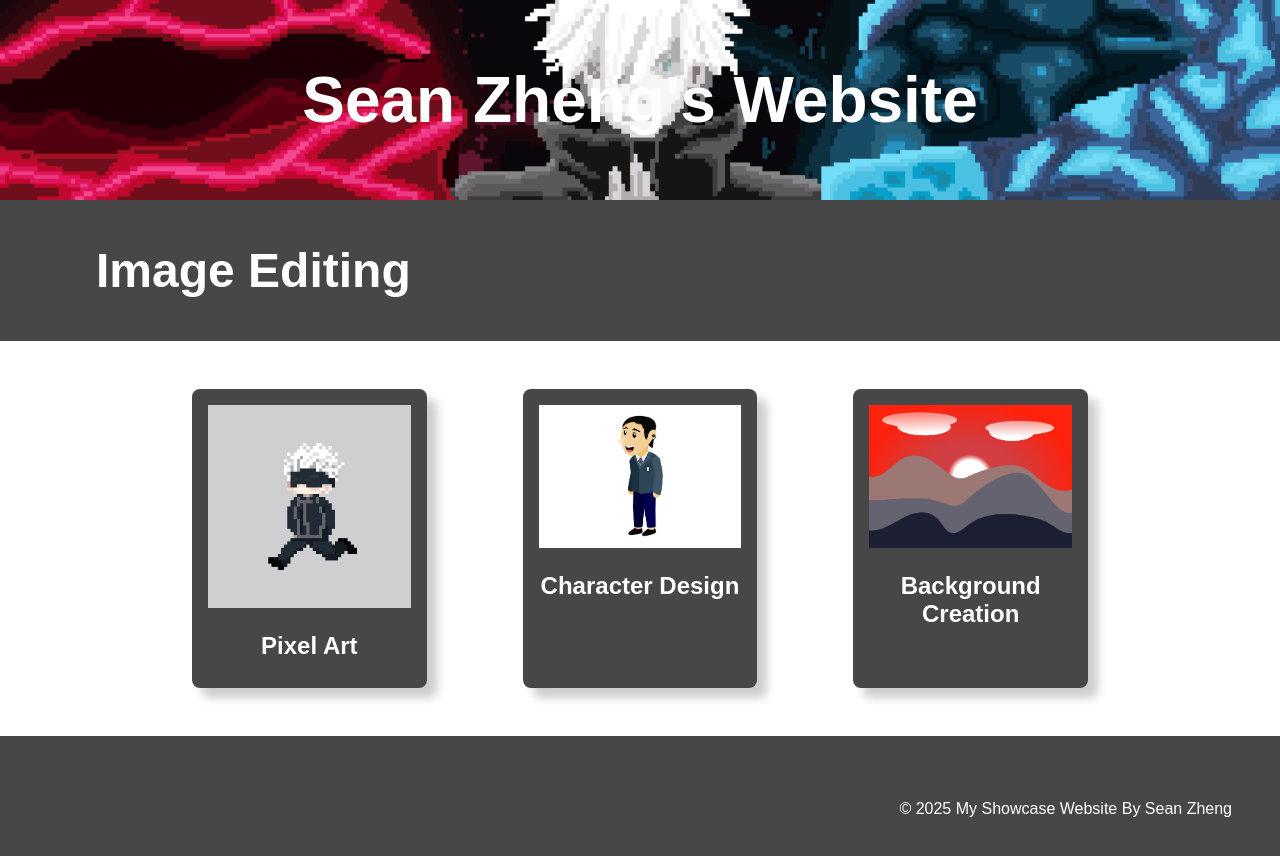
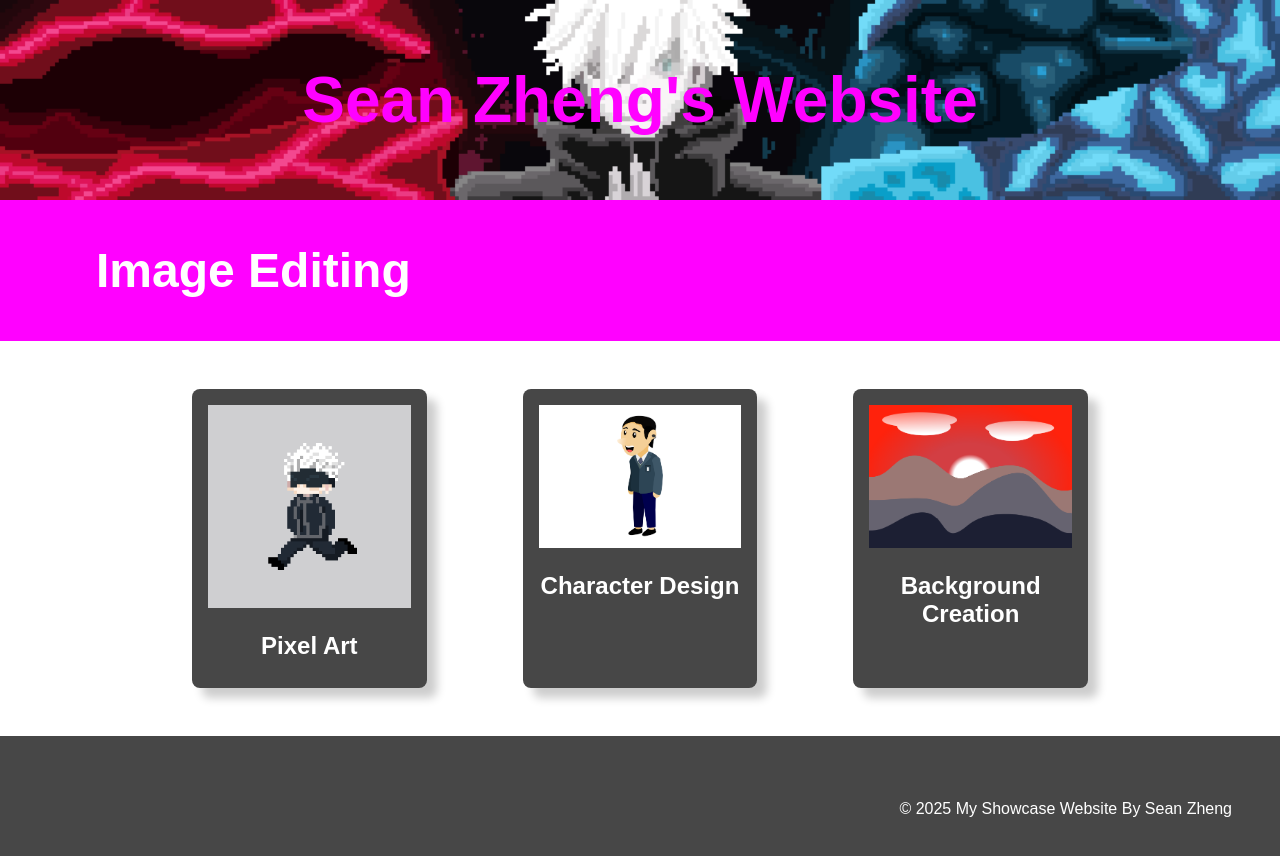
Before and after one commit to Zeanase0609/Sean-Zheng-s-Website, a plain HTML site: page index.html in a window 1280 px wide. Drawn offline with Linux system fonts and the light colour scheme.

Commit message:
Change style to purple

```diff
--- a/style.css
+++ b/style.css
@@ -23,7 +23,7 @@ img {
     display: flex;
     justify-content: center;
     align-items: center;
-    color: white;
+    color: rgb(255, 1, 255);
     text-align: center;
     position: relative;
 }
@@ -36,10 +36,10 @@ img {
 
 /* nice big font on a banner style background */
 .topic-title{
-    color: white;
+    color: rgb(255, 255, 255);
     font-size: 2em;
     padding: 0.1em 3em;
-    background-color: rgb(71, 71, 71);
+    background-color: rgb(255, 1, 255);
 }
 
 /* Three column grid with a nice big gap */
```
